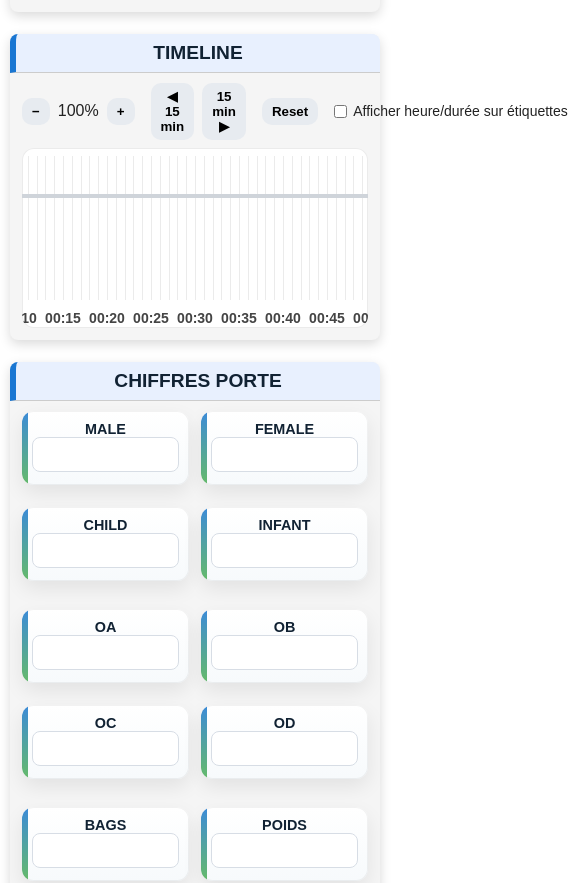
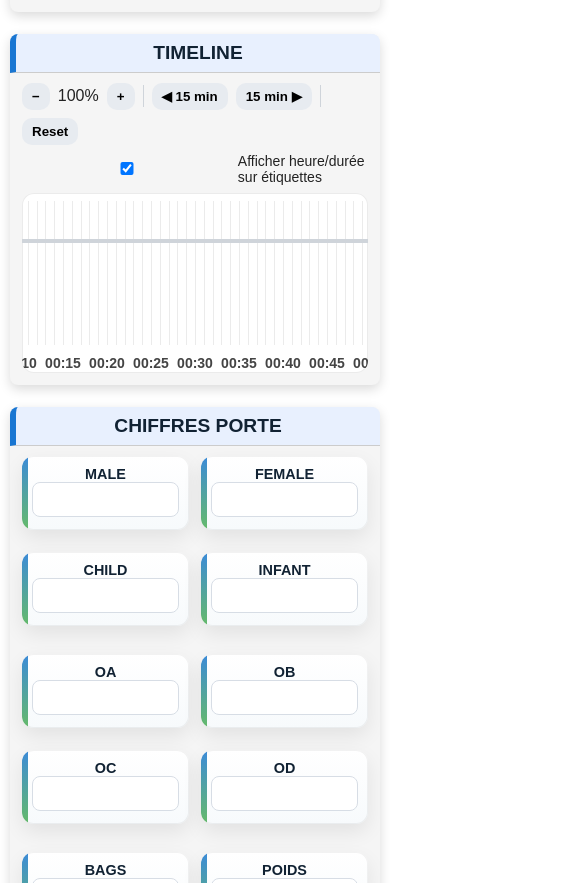
Before and after one commit to hugoflying/fiche-escale, a plain HTML site: page index.html in a window 390 px wide. Shown: the part 2052-2935 px from the top of the page, 568 px wide, since content can reach past the window. Drawn offline with Linux system fonts and the light colour scheme.

Commit message:
Update index.html

```diff
--- a/index.html
+++ b/index.html
@@ -12,6 +12,8 @@ body {
     background: #ffffff;
     color: #222;
     padding: 10px;
+    /* Empêche tout scroll horizontal de la page */
+    overflow-x: hidden;
 }
 body.dark { background: #121212; color: #f8f9f9; }
 
@@ -255,7 +257,12 @@ body.dark .tl-label { background:#2b2b2b; color:#f5f5f5; box-shadow: 0 0 0 1px r
 body.dark .tl-range-label { background: rgba(0,0,0,.45); color:#fff; }
 
 /* --- Toolbar timeline --- */
-.timeline-toolbar{ display:flex; align-items:center; gap:8px; margin: 4px 0 8px; }
+.timeline-toolbar{
+  display:flex; align-items:center; gap:8px; margin: 4px 0 8px;
+  /* Empêche le dépassement en petit écran */
+  flex-wrap: wrap;
+}
+.timeline-toolbar > * { min-width: 0; } /* autorise la réduction des enfants */
 .tl-btn{
   padding:6px 10px; border:0; border-radius:10px; cursor:pointer;
   background:#e7ebf0; font-weight:600; transition: transform .12s ease, background .15s ease;
@@ -266,8 +273,24 @@ body.dark .tl-btn{ background:#2a2a2a; color:#eee; }
 .tl-sep{ width:1px; height:22px; background:#cfd4da; }
 body.dark .tl-sep{ background:#3a3a3a; }
 
-/* Coche “Heure sur étiquettes” */
-.tl-toggle { display:inline-flex; align-items:center; gap:6px; margin-left:8px; font-size: 14px; }
+/* Coche “Heure sur étiquettes” — rend responsive et non-débordant */
+.tl-toggle {
+  display:flex; align-items:center; gap:6px;
+  margin-left:auto; font-size:14px;
+  flex: 1 1 280px;           /* prend la place dispo, peut passer sur la ligne suivante */
+  min-width: 220px;
+  max-width: 100%;
+  white-space: normal;       /* autorise le retour à la ligne du texte long */
+  overflow-wrap: anywhere;   /* casse si nécessaire */
+}
+@media (max-width: 700px){
+  .timeline-toolbar .tl-toggle{
+    order: 99;               /* pousse le toggle à la ligne suivante si besoin */
+    margin-left: 0;
+    flex-basis: 100%;
+    min-width: 0;
+  }
+}
 
 /* --- zone scrollable + canvas --- */
 .timeline-scroll{
@@ -934,9 +957,15 @@ function deleteTab(id){
 
 function clearFormFields(){
   document.querySelectorAll('input, select, textarea').forEach(el=>{
-    if(el.type==='checkbox'||el.type==='radio') el.checked=false;
-    else if(el.tagName==='SELECT') el.selectedIndex=0;
-    else el.value='';
+    if(el.type==='checkbox'||el.type==='radio'){
+      /* NE PAS décocher l'option de la timeline : on la laisse cochée par défaut */
+      if(el.id==='showTimesToggle'){ el.checked = true; }
+      else { el.checked=false; }
+    } else if(el.tagName==='SELECT') {
+      el.selectedIndex=0;
+    } else {
+      el.value='';
+    }
   });
   document.getElementById('Date').valueAsDate=new Date();
   document.getElementById('FNC').value='N';
@@ -972,6 +1001,10 @@ function loadTabData(id){
     if(el.type==='checkbox') el.checked = data[el.id]==='1';
     else el.value = data[el.id];
   });
+
+  /* Sécurité : forcer l'option à true si rien en mémoire */
+  const st = document.getElementById('showTimesToggle');
+  if(st && data['showTimesToggle']===undefined){ st.checked = true; }
 
   if(data.modeDark==='1') document.body.classList.add('dark'); else document.body.classList.remove('dark');
   isUTC=data.modeUTC==='1';
@@ -1850,8 +1883,7 @@ function renderTimeline(){
       const cb = document.getElementById('showTimesToggle'); cb.checked = true; showTimeLabels = true;
       const wrap = cb.closest('label');
       if (wrap) {
-        wrap.style.whiteSpace = 'nowrap'; wrap.style.display = 'inline-flex';
-        wrap.style.alignItems = 'center'; wrap.style.gap = '6px'; wrap.style.marginLeft = '8px';
+        /* on laisse la mise en forme CSS reprendre la main, rien de spécial ici */
       }
     }
   }
```
